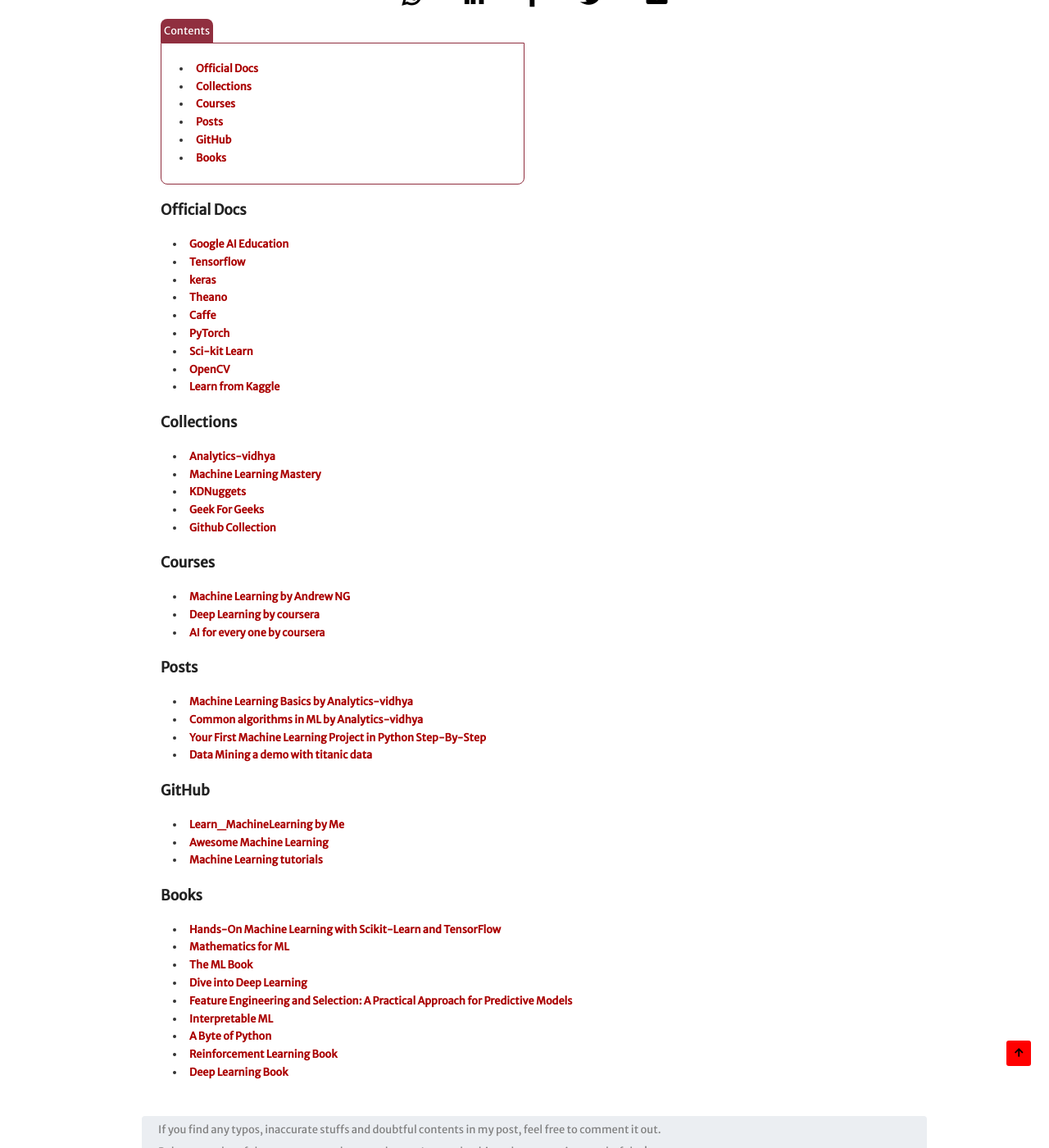
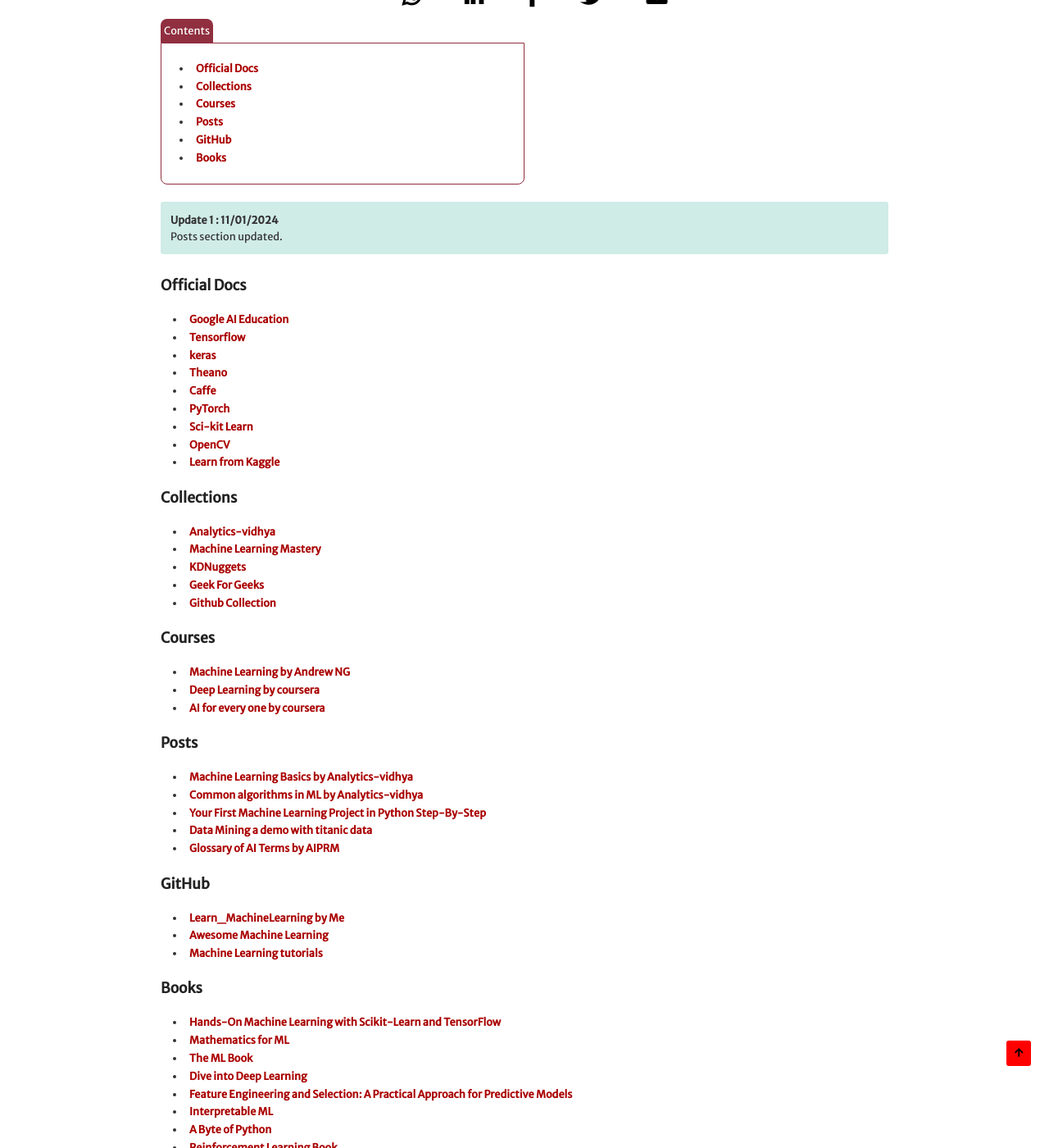
Before and after one commit to bhachauk/bhachauk.github.io, a Jekyll site: the page built from posts/tutorial/_posts/2019-04-05-Machine-Learning-Resources-Collection.md, in a window 1280 px wide and 1400 px high, scrolled down 400 px. Shown: the whole window at 82% size. Built offline with Jekyll 4.4.1, drawn with Linux system fonts in a browser that asks for light colours; nearby versions of some CDN libraries; some web fonts are replaced; comment, search, counter and statistics services are not loaded.

Commit message:
posts updated

```diff
--- a/posts/tutorial/_posts/2019-04-05-Machine-Learning-Resources-Collection.md
+++ b/posts/tutorial/_posts/2019-04-05-Machine-Learning-Resources-Collection.md
@@ -11,6 +11,10 @@
 - [GitHub](#github)
 - [Books](#book)
 {: .contentBorder .txt-pad}
+
+**Update 1 : 11/01/2024**
+Posts section updated.
+{: .refbox}
 
 ### Official Docs
 
@@ -44,6 +48,7 @@
 - [Common algorithms in ML by Analytics-vidhya](https://www.analyticsvidhya.com/blog/2017/09/common-machine-learning-algorithms/)
 - [Your First Machine Learning Project in Python Step-By-Step](https://machinelearningmastery.com/machine-learning-in-python-step-by-step/)
 - [Data Mining a demo with titanic data](https://www.kaggle.com/bhanuchanderu/data-mining-a-demo-with-titanic-data)
+- [Glossary of AI Terms by AIPRM](http://www.aiprm.com/ai-glossary/)
 
 ### GitHub
 
```
